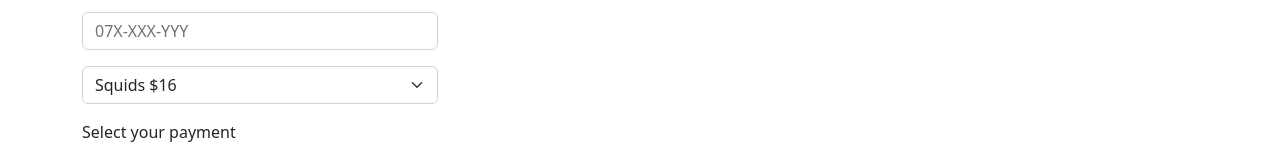
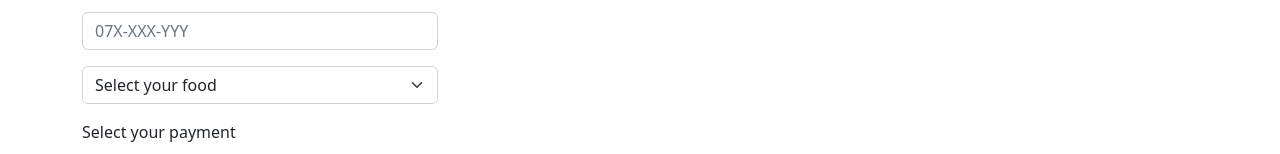
Before and after one commit to MartinKotac/MFMFoodDIGIT, a React (Create React App) app: page /delivery in a window 1280 px wide. Shown: the part 288-442 px from the top of the page. Built offline with nearby package versions, Linux system fonts and the light colour scheme; a web font is replaced by a local one.

Commit message:
placeHolder Select your food

```diff
--- a/src/container/DeliveryForm/DeliveryForm.js
+++ b/src/container/DeliveryForm/DeliveryForm.js
@@ -26,8 +26,9 @@ const DeliveryForm = () => (
                     </Form.Group>
                     <Form.Group className="mb-3" controlId="formFood">
                         <Form.Select  placeholder="Select your food">
+                            <option selected disabled>Select your food</option>
                             {seaFood.seaFood.map(food => {
-                                return (<option value="1">{food.title}  {food.price}</option>);
+                                return (<option value={food.title}>{food.title}  {food.price}</option>);
                             })}
                         </Form.Select>
                     </Form.Group>
```
